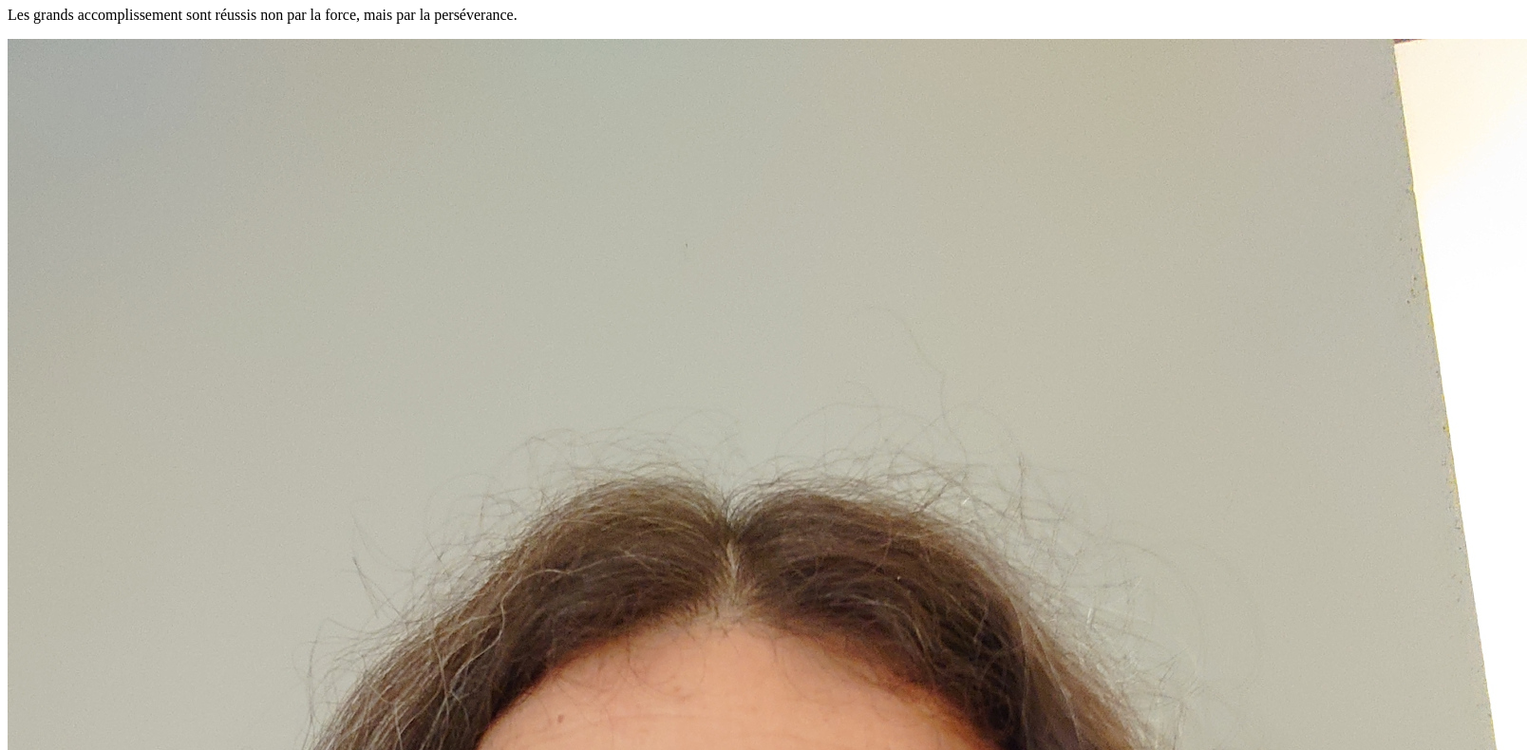
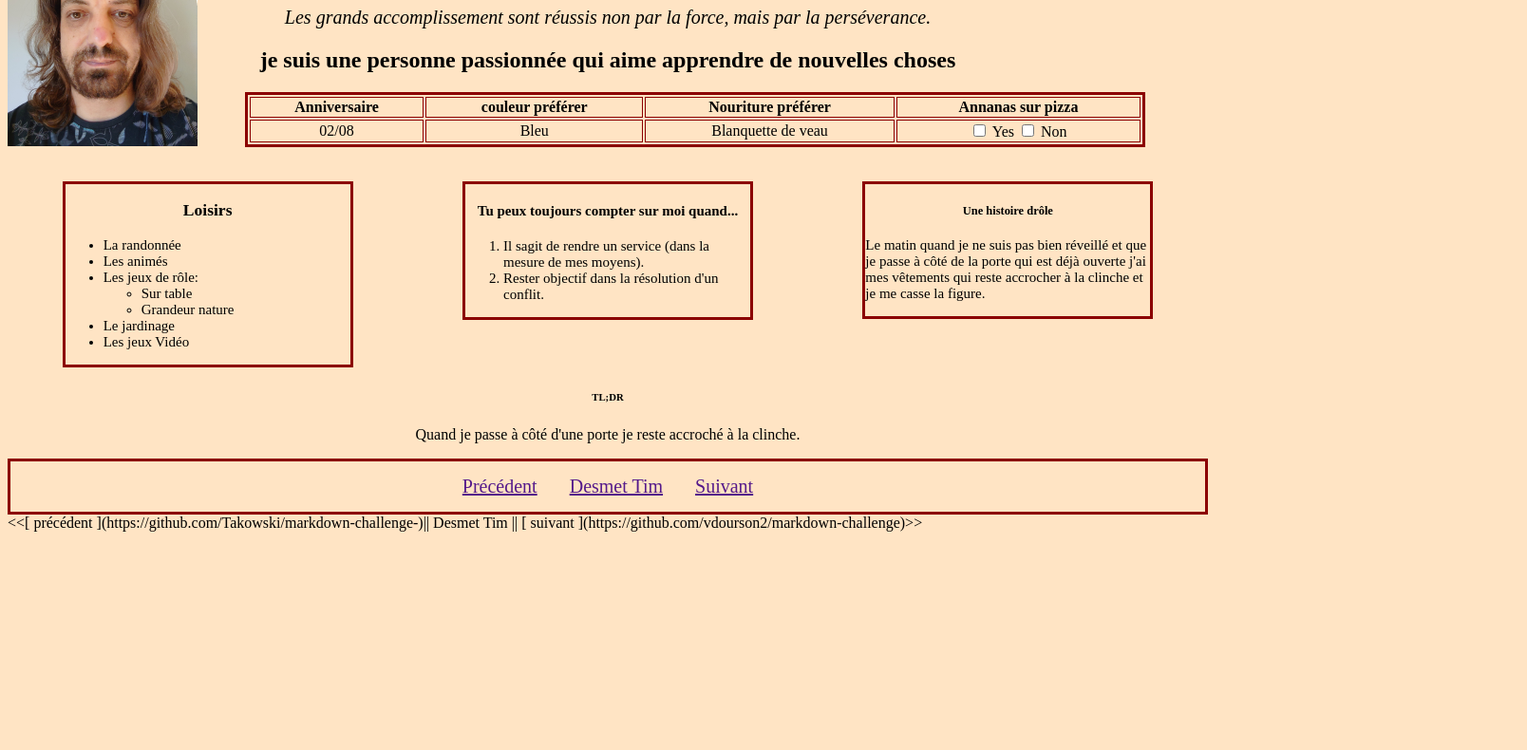
Before and after one commit to TimDesmet00/markdown-to-html, a plain HTML site: page index.html in a window 1280 px wide. Shown: the part 73-863 px from the top of the page at 95% size, 1608 px wide, since content can reach past the window. After the commit the page ends 800 px from the top, so only its background shows below. Drawn offline with Linux system fonts and the light colour scheme.

Commit message:
developement css

```diff
--- a/index.html
+++ b/index.html
@@ -9,7 +9,7 @@
 <body>
     <h1>Desmet Tim</h1>
 
-        <p>Les grands accomplissement sont réussis non par la force, mais par la perséverance.</p>
+        <p class="ital">Les grands accomplissement sont réussis non par la force, mais par la perséverance.</p>
 
         <img class="img" src="profil.jpeg" alt="photo de moi">
 
@@ -34,7 +34,9 @@
                 </td>
             </tr>
         </table>
-
+<br><br>
+    <div class="contenaire">
+        <div class="ul">
             <h3>Loisirs</h3>
                 <ul>
                     <li>La randonnée</li>
@@ -47,29 +49,35 @@
                     <li>Le jardinage</li>
                     <li>Les jeux Vidéo</li>
                 </ul>
-
+        </div>
+        <div class="ol">
             <h4>Tu peux toujours compter sur moi quand...</h4>
 
                 <ol>
                     <li>Il sagit de rendre un service (dans la mesure de mes moyens).</li>
                     <li>Rester objectif dans la résolution d'un conflit.</li>
                 </ol>
-
+        </div>
+        <div class="h5">
             <h5>Une histoire drôle</h5>
 
                 <p>Le matin quand je ne suis pas bien réveillé et que je passe à côté
                     de la porte qui est déjà ouverte j'ai mes vêtements qui reste
                     accrocher à la clinche et je me casse la figure.</p>
-
+        </div>
+    </div>
+    <div class="h6">
         <h6>TL;DR</h6>
 
             <p>Quand je passe à côté d'une porte je reste accroché à la clinche.</p>
-
+    </div>
+        <footer>
             <nav>
                 <a href="">Précédent</a>
                 <a href="">Desmet Tim</a>
                 <a href="">Suivant</a>
             </nav>
+        </footer>
 <<[ précédent ](https://github.com/Takowski/markdown-challenge-)|| Desmet Tim || [ suivant ](https://github.com/vdourson2/markdown-challenge)>>
 
 
--- a/style.css
+++ b/style.css
@@ -0,0 +1,58 @@
+body {
+    background-color: bisque;
+}
+
+h1,h2,h3,h4,h5 {
+    text-align: center;
+}
+
+footer {
+    border: 3px solid darkred;
+    padding: 15px;
+    text-align: center;
+}
+
+a{
+    margin: 15px;
+    font-size: 20px;
+}
+
+.ital {
+    font-size: 20px;
+    font-style: italic;
+    text-align: center;
+}
+
+.img {
+    position: absolute;
+    top: -40px;
+    width: 200px;
+}
+
+.table{
+    border: 3px solid darkred;
+    width: 75%;
+    position: relative;
+    left: 250px;
+}
+
+th,td {
+    border: 1px solid darkred;
+    text-align: center;
+}
+
+.contenaire {
+    display: flex;
+    align-items: start;
+    justify-content: space-around;
+}
+
+.ul,.ol,.h5 {
+    font-size: 15px;
+    border: 3px solid darkred;
+    width: 300px;
+}
+
+.h6 {
+    text-align: center;
+}
```
Lines whose indentation alone changed are shown as unchanged.
